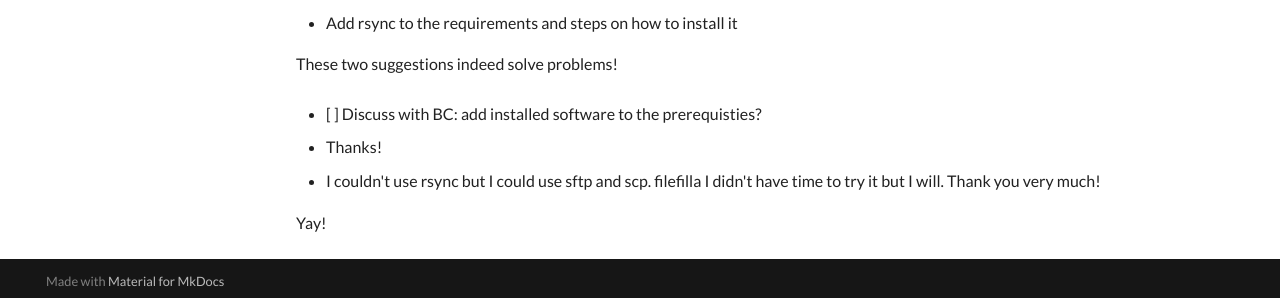
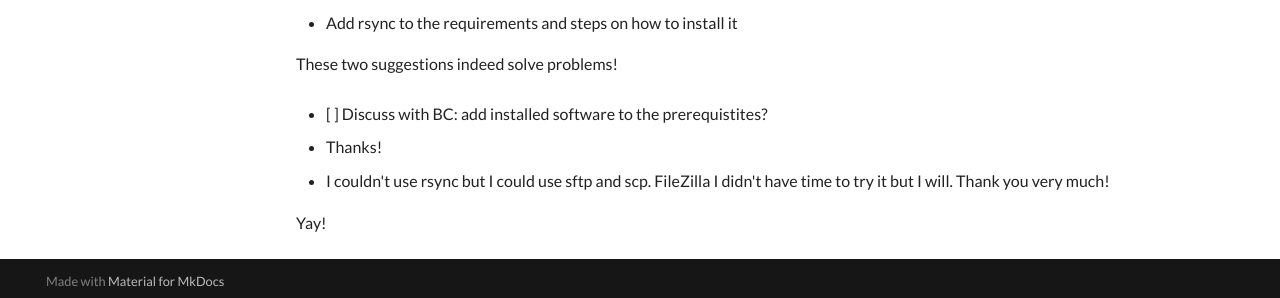
Before and after one commit to UPPMAX/naiss_file_transfer_course, an MkDocs documentation site: the page built from docs/reflections/20250307/README.md, in a window 1280 px wide and 900 px high, scrolled down 5729 px. Shown: the part 596-894 px from the top of the window. Built offline with MkDocs 1.6.1 and Material for MkDocs 9.7.7, drawn with Linux system fonts in a browser that asks for light colours; comment, search, counter and statistics services are not loaded.

Commit message:
Fix spelling

```diff
--- a/docs/reflections/20250307/README.md
+++ b/docs/reflections/20250307/README.md
@@ -165,10 +165,10 @@ I would agree with this! Maybe BC wants to do hours 1 and 3 :-) ?
 
 These two suggestions indeed solve problems!
 
-- [ ] Discuss with BC: add installed software to the prerequisties?
+- [ ] Discuss with BC: add installed software to the prerequistites?
 
 - Thanks!
-- I couldn't use rsync but I could use sftp and scp. filefilla I didn't have
+- I couldn't use rsync but I could use sftp and scp. FileZilla I didn't have
   time to try it but I will. Thank you very much!
 
 Yay!
```
Also changed, not shown: docs/evaluations/20250307/README.md (+1 -1 lines), .wordlist.txt.
